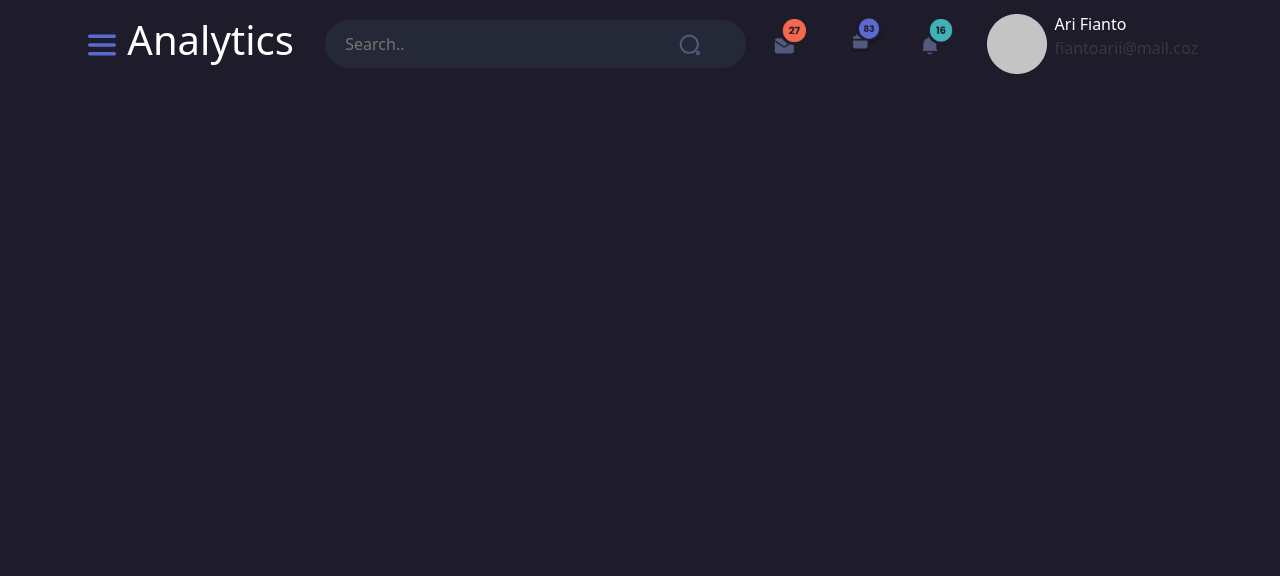
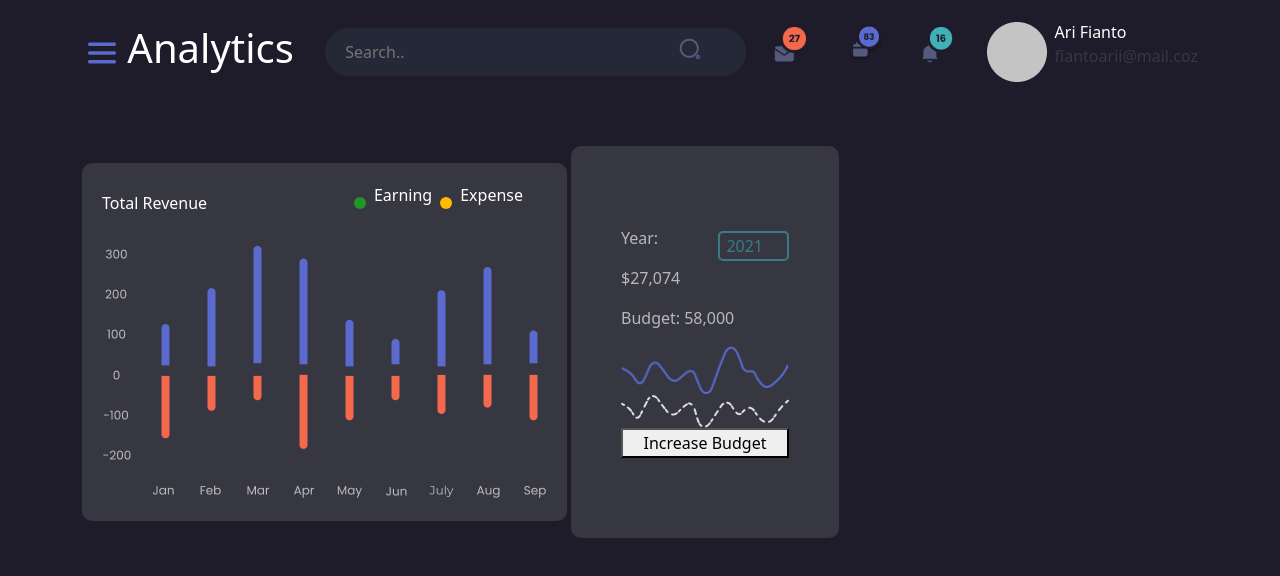
Before and after one commit to the-rustambek/analytics, a plain HTML site: page index.html in a window 1280 px wide. Drawn offline with nearby package versions, Linux system fonts and the light colour scheme.

Commit message:
add file

```diff
--- a/assets/style.css
+++ b/assets/style.css
@@ -27,3 +27,49 @@
 .nav-email{
     color: #373742;
 }
+
+.header-info, .header-about{
+    background-color: #373742;
+    padding: 20px;
+    border-radius: 10px;
+}
+
+.green-span{
+    width: 12px;
+    height: 12px;
+    border-radius: 50%;
+    background-color: rgb(35, 149, 35);
+}
+.yellow-span{
+
+    width: 12px;
+    height: 12px;
+    border-radius: 50%;
+    background-color: rgb(255, 187, 0);
+}
+.header-text, .header-title{
+    color: white;
+}
+.header{
+    padding-top: 50px;
+}
+/* .heder-about{
+    height: 300px;
+    width: 400px;
+} */
+
+.year, .header-cost , .header-budget{
+    color: rgb(184, 184, 184)
+}
+.year-btn{
+    border: 2px solid #367E87;
+    color: #367E87;
+    border-radius: 5px;
+    background-color: #373742;
+}
+.header-about{
+    padding: 80px 50px;
+}
+.header-year{
+    /* margin-top:-00px */
+}
--- a/index.html
+++ b/index.html
@@ -13,7 +13,7 @@
 
 
     <div class="navbar">
-        <div class="container ">
+        <div class="container mt-2 ">
             <button class="navbar-button border-0  border-none">
                 <img src="./assets/img/menu_toggle.png" alt="">
             </button>
@@ -21,7 +21,7 @@
                 Analytics
             </h1>
             <form class="nav-form d-flex justify-content-center align-items-center">
-                <input type="search" class="nav-input" placeholder="Search.." minlength="3">
+                <input type="text" class="nav-input" placeholder="Search.." minlength="3">
                 <img src="./assets/img/Search.png" class="nav-search" alt="">
 
             </form>
@@ -57,6 +57,61 @@
         </div>
     </div>
 
+<div class="header">
+    <div class="container">
+    <div class="row">
+        <div class="col-lg-7 d-flex justify-content-between align-items-center">
+
+            <div class="header-info me-1">
+                <div class="header-chart d-flex justify-content-between align-items-center">
+                <p class="header-title">
+Total Revenue
+                </p>
+
+                <ul class="header-list d-flex justify-content-center list-unstyled align-items-center">
+                    <li class="header-item d-flex me-2 justify-content-center align-items-center">
+                        <span class="green-span"></span>
+                        <p class="header-text  ms-2">
+                            Earning
+                        </p>
+                    </li>
+                    <li class="header-item d-flex justify-content-center align-items-center">
+                        <span class="yellow-span"></span>
+                        <p class="header-text ms-2 me-4">
+                            Expense
+                        </p>
+                    </li>
+                </ul>
+
+            </div>
+            <div class="chart-picture">
+                <img src="./assets/img/Chart (1).png" alt="" class="chart-img">
+            </div></div>
+            <div class="header-about d-flex  flex-column">
+                <div class="d-flex  justify-content-between align-items-center header-year">
+                <p class="year me-3">
+                    Year:
+                </p>
+                <button class="year-btn d-flex ">
+                    2021 <img class="ms-2" src="./assets/img/pastga_dropdown.png" alt="">
+                </button>
+            </div>
+            <p class="header-cost">$27,074</p>
+            <p class="header-budget">
+                Budget: 58,000
+            </p>
+            <img src="./assets/img/Path.png" alt="">
+            <img src="./assets/img/Path 15.png" alt="">
+            <button class="budget-btn">Increase Budget</button>
+            </div>
+        </div>
+
+        <div class="col-lg-5">
+
+        </div>
+    </div>
+</div>
+</div>
 
 
 
```
